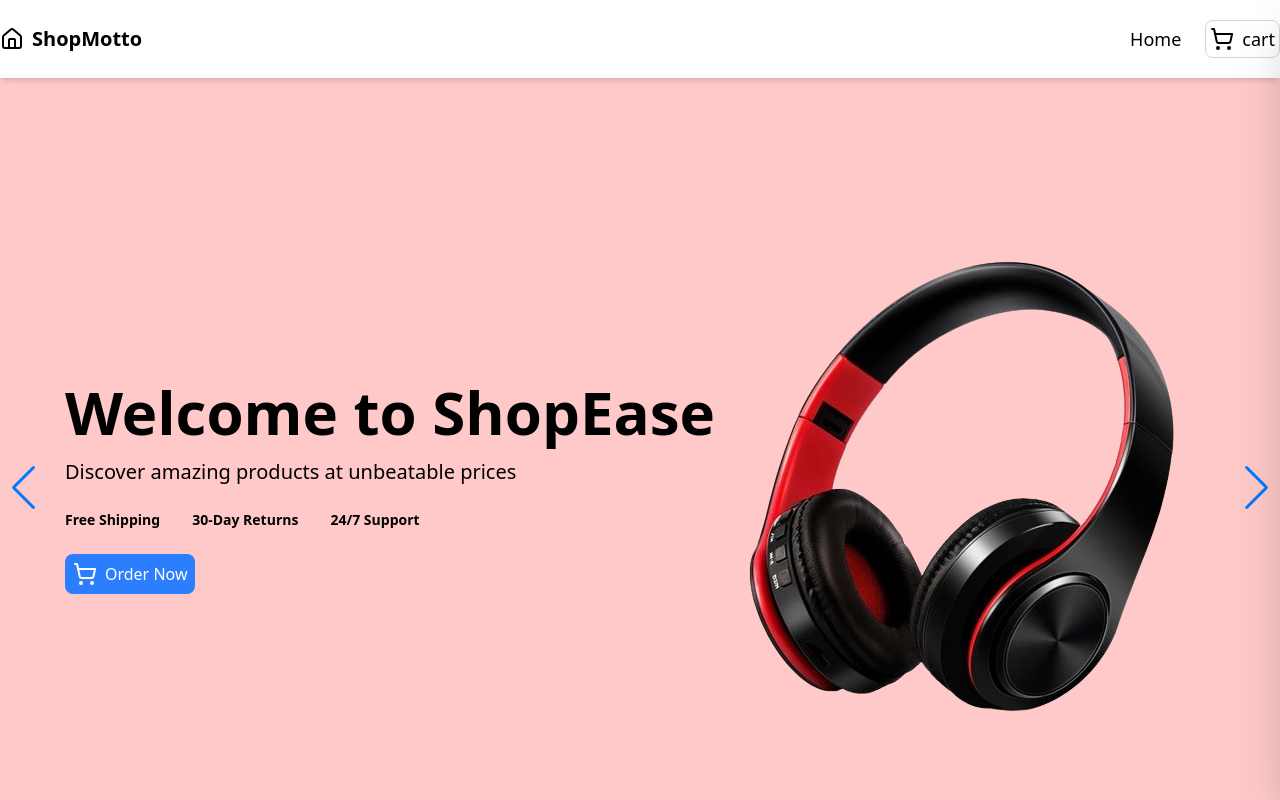
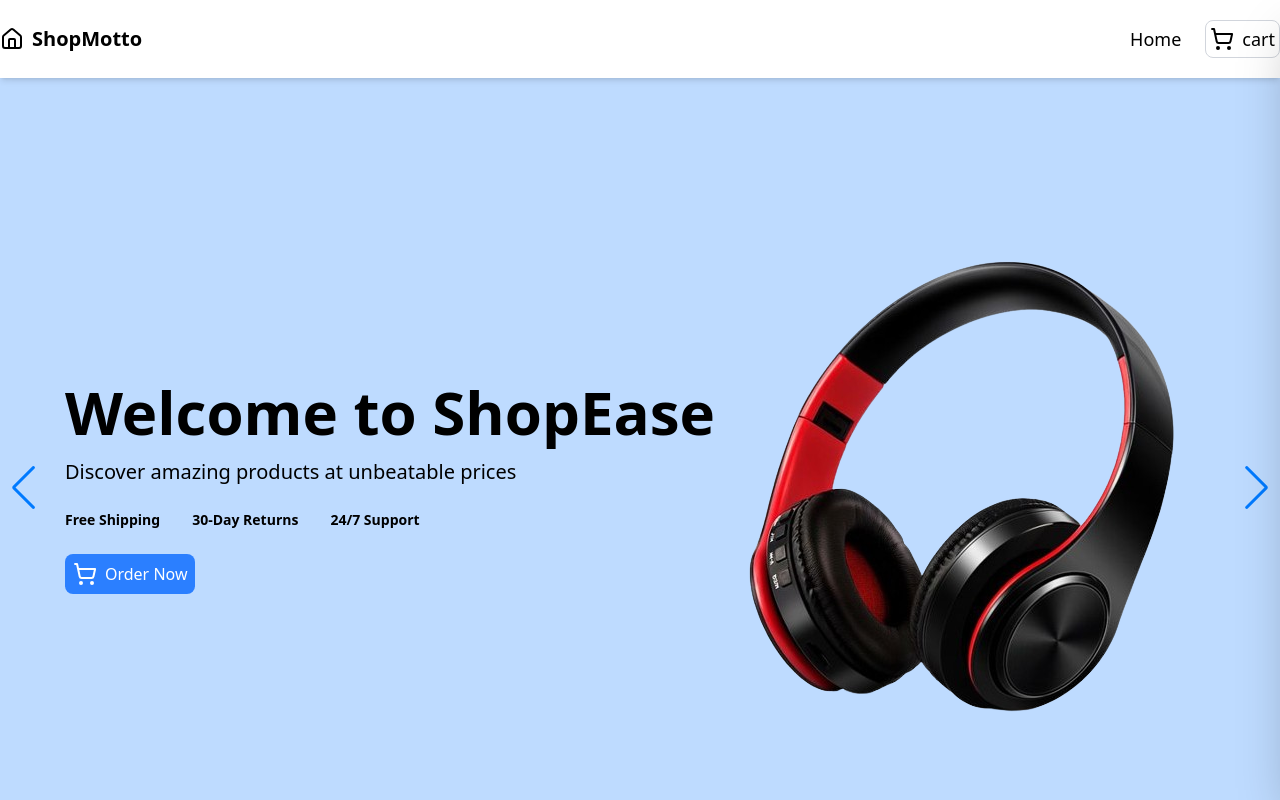
Before and after one commit to mdtayef001/qtec_assessment_frontend, a React (Vite) app: page / in a window 1280 px wide. Shown: the top 800 px of the page. Built offline with nearby package versions, Linux system fonts and the light colour scheme.

Commit message:
update the layout of the product-details page

```diff
--- a/src/Components/Hero.jsx
+++ b/src/Components/Hero.jsx
@@ -30,7 +30,7 @@ const Hero = () => {
         className="mySwiper"
       >
       <SwiperSlide>
-        <section className="bg-red-200 md:py-40 py-20 px-4 lg:flex items-center justify-center">
+        <section className="bg-blue-200 md:py-40 py-20 px-4 lg:flex items-center justify-center">
           <div>
             <h1 className="text-3xl md:text-6xl font-bold text-black ">
                 Welcome to ShopEase
```
Also changed, not shown: 1 other file (tests, documents, lock files or other folders).
